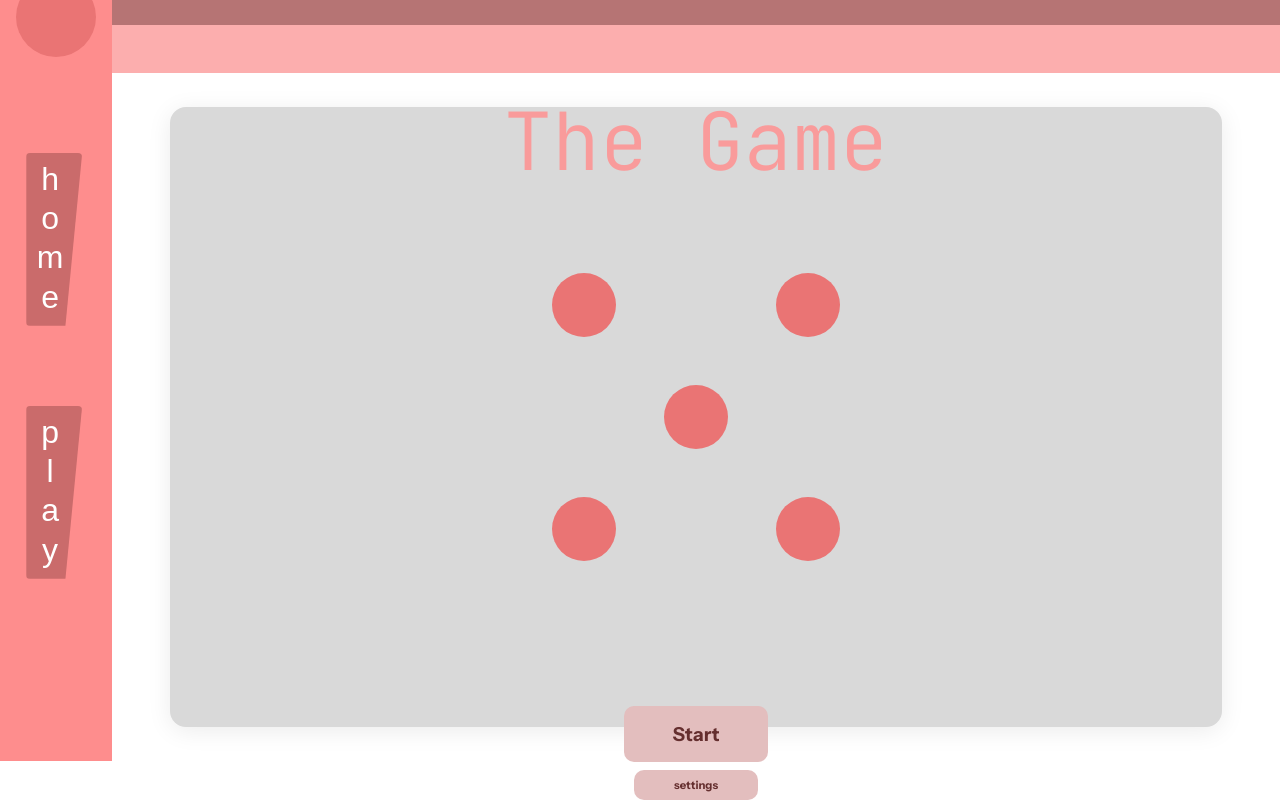
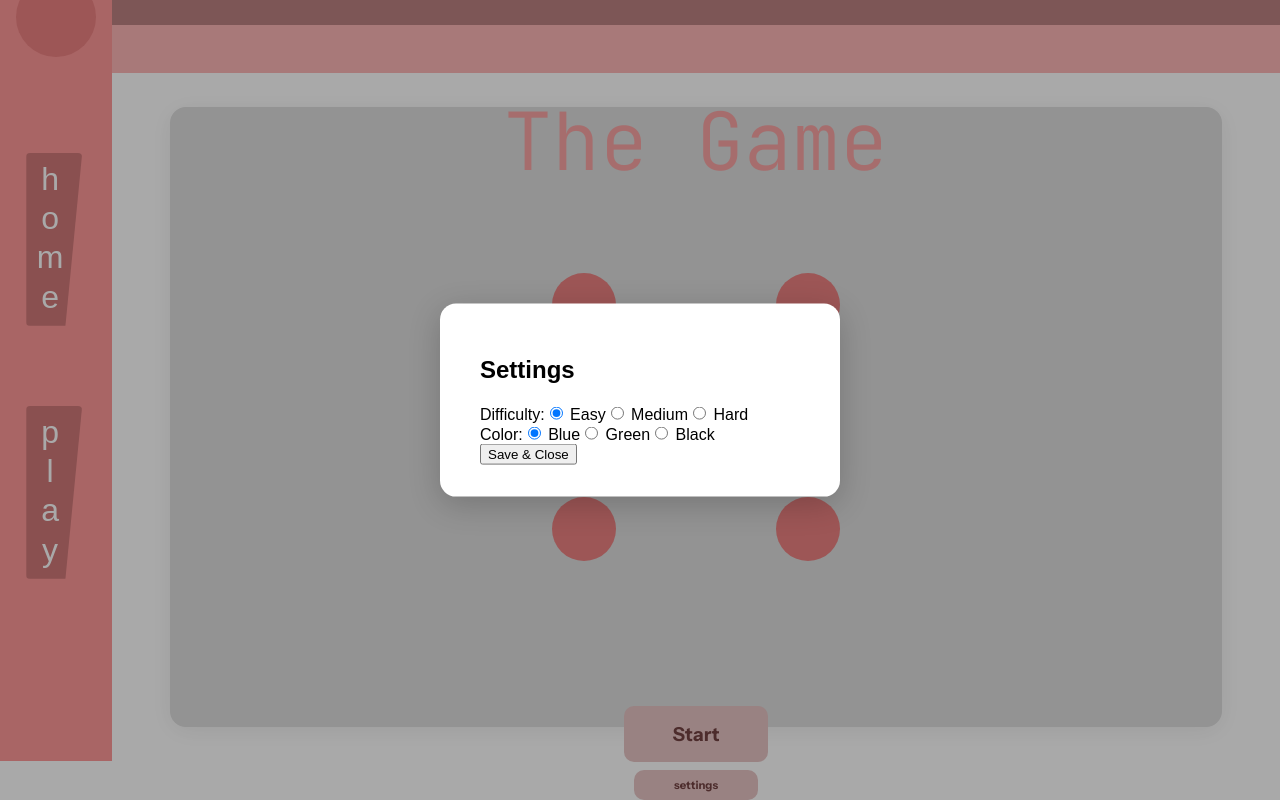
Before and after one commit to Wleve/MemoryGame, a React (Vite) app: page /Game in a window 1280 px wide. Both pictures are taken after a click on the button "settings". Shown: the part 39-839 px from the top of the page. Built offline with nearby package versions, Linux system fonts and the light colour scheme.

Commit message:
finished hopefully

```diff
--- a/index.html
+++ b/index.html
@@ -4,7 +4,7 @@
     <meta charset="UTF-8" />
     <link rel="icon" type="image/svg+xml" href="/vite.svg" />
     <meta name="viewport" content="width=device-width, initial-scale=1.0" />
-    <title>brain span</title>
+    <title>brain span: a memory game</title>
     <link rel="preconnect" href="https://fonts.googleapis.com">
 <link rel="preconnect" href="https://fonts.gstatic.com" crossorigin>
 <link href="https://fonts.googleapis.com/css2?family=Instrument+Sans:ital,wght@0,400..700;1,400..700&family=JetBrains+Mono:ital,wght@0,100..800;1,100..800&display=swap" rel="stylesheet">
--- a/src/Game/Game.css
+++ b/src/Game/Game.css
@@ -105,3 +105,25 @@
     bottom: 7rem;
     right: 7rem;
 }
+/* Modal overlay */
+.ModalOverlay {
+  position: fixed;
+  top: 0; left: 0;
+  width: 100vw; height: 100vh;
+  background: rgba(40,40,40,0.4);
+  z-index: 1000;
+}
+
+/* Modal box */
+.SettingsModal {
+  position: fixed;
+  top: 50%; left: 50%;
+  transform: translate(-50%, -50%);
+  background: #fff;
+  border-radius: 16px;
+  box-shadow: 0 8px 32px rgba(0,0,0,0.2);
+  padding: 2rem 2.5rem;
+  z-index: 1001;
+  min-width: 320px;
+  max-width: 90vw;
+}
--- a/src/Game/Game.jsx
+++ b/src/Game/Game.jsx
@@ -1,31 +1,191 @@
-import React from 'react';
+import React, { useState } from 'react';
 import './Game.css';
-const Game = () => {
-    return (
-        <div className="GamePage">
-            <div className="GamePageBox">
-                <div className='CornerCircle1'>
-                <div className="CornerCircle1 top-left"></div>
-                <div className="CornerCircle1 top-right"></div>
-                <div className="CornerCircle1 bottom-left"></div>
-                <div className="CornerCircle1 bottom-right"></div>
-                </div>
-                <h1 className="TheGame"> The Game </h1>
-                <button className="StartButton">Start</button>
-                <button className="SettingsButton">settings</button>
-            </div>
 
 
+const DIFFICULTY_SETTINGS = {
+  easy: 4,
+  medium: 7,
+  hard: 9,
+};
 
+const Game = () => {
+  const [showSettings, setShowSettings] = useState(false);
+  const [difficulty, setDifficulty] = useState('easy');
+  const [color, setColor] = useState('blue');
+  const [gameStarted, setGameStarted] = useState(false);
+  const [showHighlights, setShowHighlights] = useState(false);
+  const [highlighted, setHighlighted] = useState([]);
+  const [userSelections, setUserSelections] = useState([]);
+  const [level, setLevel] = useState(1);
+  const [score, setScore] = useState(0);
 
+  const n = DIFFICULTY_SETTINGS[difficulty];
+  const totalCircles = n * n;
+  const numToHighlight = Math.min(level + 2, totalCircles);
 
+  const handleStart = () => {
+    const indices = [];
+    while (indices.length < numToHighlight) {
+      const idx = Math.floor(Math.random() * totalCircles);
+      if (!indices.includes(idx)) indices.push(idx);
+    }
+    setHighlighted(indices);
+    setUserSelections([]);
+    setGameStarted(true);
+    setShowHighlights(true);
+    setTimeout(() => setShowHighlights(false), 2000);
+  };
 
+ const handleCircleClick = idx => {
+  if (!gameStarted || showHighlights) return;
+  if (userSelections.includes(idx)) return;
+  const next = [...userSelections, idx];
+  setUserSelections(next);
 
+  if (next.length === highlighted.length) {
+    const correct = highlighted.every(h => next.includes(h));
+    if (correct) {
+      setTimeout(() => {
+        setScore(s => s + 1);
+        setLevel(l => l + 1);
+        handleStart();
+      }, 1000);
+    } else {
+      setTimeout(() => {
+        alert('Wrong circle.');
+        setGameStarted(false);
+        setLevel(1);
+        setScore(0);
+      }, 100);
+    }
+  }
+};
 
+  return (
+  <>
+    {!gameStarted && (
+      <div className="GamePage">
+        <div className="GamePageBox">
+          <div className='CornerCircle1'>
+            <div className="CornerCircle1 top-left"></div>
+            <div className="CornerCircle1 top-right"></div>
+            <div className="CornerCircle1 bottom-left"></div>
+            <div className="CornerCircle1 bottom-right"></div>
+          </div>
+          <h1 className="TheGame"> The Game </h1>
+          <button className="StartButton" onClick={handleStart}>Start</button>
+          <button className="SettingsButton" onClick={() => setShowSettings(true)}>settings</button>
+        </div>
+      </div>
+    )}
 
+    {gameStarted && (
+      <div className="GamePage">
+        <div className="GamePageBox">
+
+          <div>
+            <span>Level: {level} | Score: {score}</span>
+          </div>
+          <div
+            className="grid"
+            style={{
+              display: 'grid',
+              gridTemplateColumns: `repeat(${n}, 3rem)`,
+              gap: '1rem',
+              justifyContent: 'center',
+              marginTop: '2rem',
+            }}
+          >
+            {Array.from({ length: totalCircles }).map((_, idx) => {
+              let bg = '#f99b9b';
+              if (showHighlights && highlighted.includes(idx)) bg = color;
+              if (!showHighlights && userSelections.includes(idx)) bg = '#bbb';
+              return (
+                <div
+                  key={idx}
+                  onClick={() => handleCircleClick(idx)}
+                  style={{
+                    width: '3rem',
+                    height: '3rem',
+                    borderRadius: '50%',
+                    background: bg,
+                    border: '2px solid #fff',
+                    cursor: !showHighlights && gameStarted ? 'pointer' : 'default',
+                    boxSizing: 'border-box',
+                  }}
+                />
+              );
+            })}
+          </div>
         </div>
+      </div>
+    )}
 
-    );
+    {showSettings && (
+      <>
+        <div className="ModalOverlay" onClick={() => setShowSettings(false)} />
+        <div className="SettingsModal">
+          <h2>Settings</h2>
+          <div>
+            <label>Difficulty:</label>
+            <label>
+              <input
+                type="radio"
+                value="easy"
+                checked={difficulty === 'easy'}
+                onChange={() => setDifficulty('easy')}
+              /> Easy
+            </label>
+            <label>
+              <input
+                type="radio"
+                value="medium"
+                checked={difficulty === 'medium'}
+                onChange={() => setDifficulty('medium')}
+              /> Medium
+            </label>
+            <label>
+              <input
+                type="radio"
+                value="hard"
+                checked={difficulty === 'hard'}
+                onChange={() => setDifficulty('hard')}
+              /> Hard
+            </label>
+          </div>
+          <div>
+            <label>Color:</label>
+            <label>
+              <input
+                type="radio"
+                value="blue"
+                checked={color === 'blue'}
+                onChange={() => setColor('blue')}
+              /> Blue
+            </label>
+            <label>
+              <input
+                type="radio"
+                value="green"
+                checked={color === 'green'}
+                onChange={() => setColor('green')}
+              /> Green
+            </label>
+            <label>
+              <input
+                type="radio"
+                value="black"
+                checked={color === 'black'}
+                onChange={() => setColor('black')}
+              /> Black
+            </label>
+          </div>
+          <button onClick={() => setShowSettings(false)}>Save & Close</button>
+        </div>
+      </>
+    )}
+  </>
+);
+}
 
-    }
 export default Game;
```
